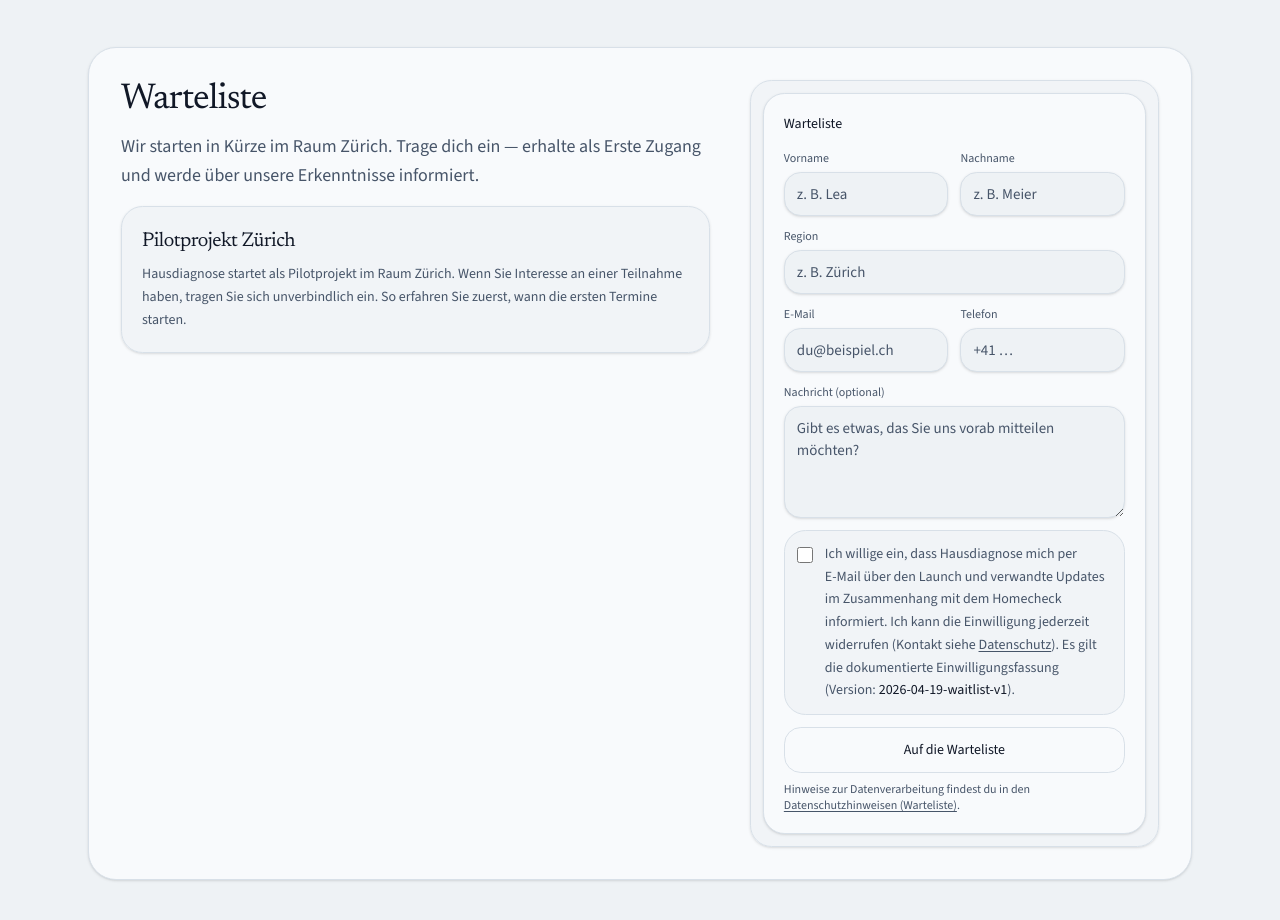
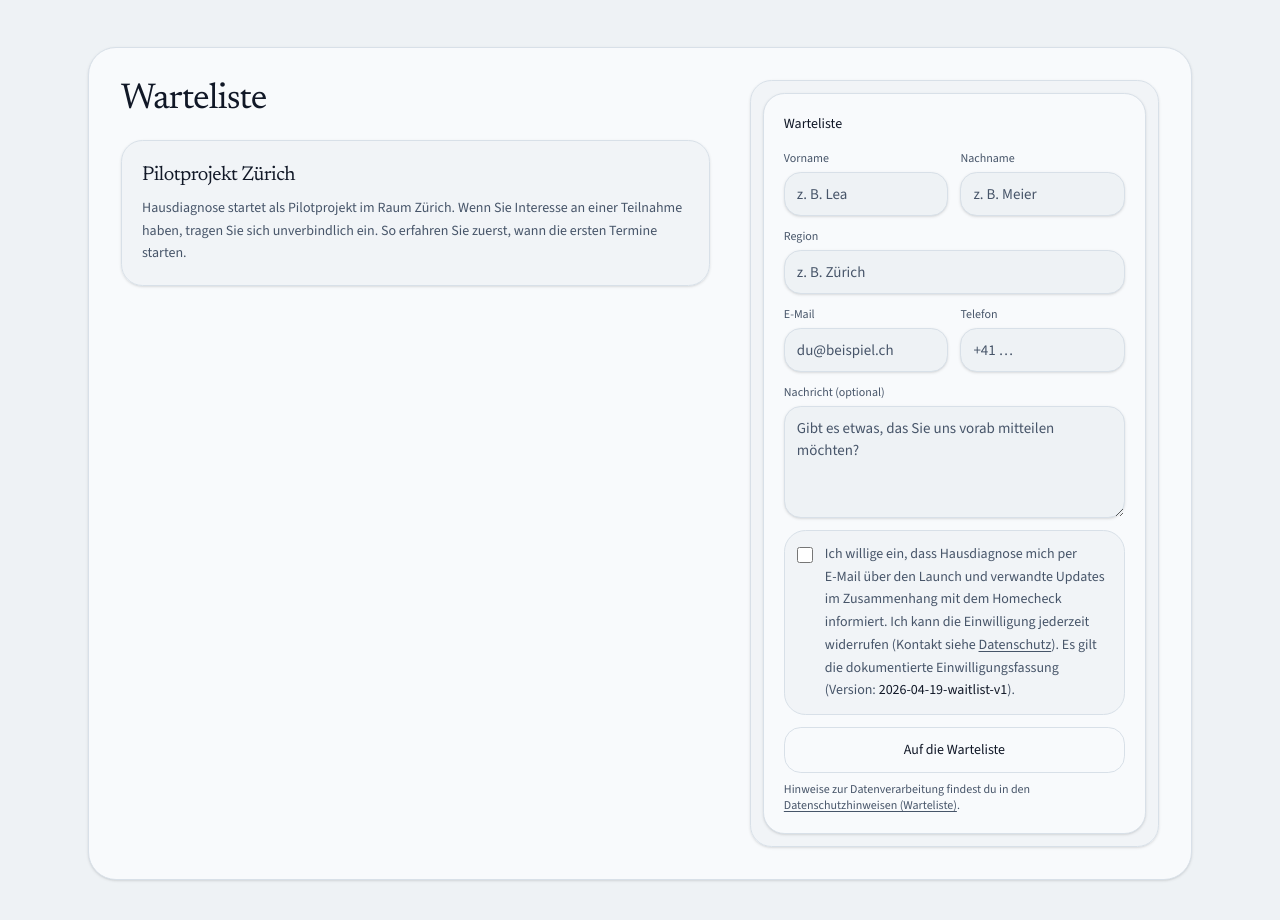
Before and after one commit to DiegoZechner/hausdiagnose, a Next.js app: page / in a window 1280 px wide. Shown: the part 2500-3420 px from the top of the page. Built offline with nearby package versions, Linux system fonts and the light colour scheme; no server answers.

Commit message:
Remove duplicate waitlist intro copy

```diff
--- a/app/page.tsx
+++ b/app/page.tsx
@@ -423,10 +423,7 @@
                   <h2 className="font-heading text-pretty text-3xl tracking-tight sm:text-4xl">
                     Warteliste
                   </h2>
-                  <p className="mt-3 text-pretty text-base leading-relaxed text-muted-foreground sm:text-lg">
-                    Wir starten in Kürze im Raum Zürich. Trage dich ein — erhalte als Erste Zugang und werde über unsere Erkenntnisse informiert.
-                  </p>
-                  <div className="mt-4 rounded-2xl border border-border bg-background/70 p-5 shadow-sm">
+                  <div className="mt-5 rounded-2xl border border-border bg-background/70 p-5 shadow-sm">
                     <div className="font-heading text-xl tracking-tight">Pilotprojekt Zürich</div>
                     <p className="mt-2 text-sm leading-relaxed text-muted-foreground">
                       Hausdiagnose startet als Pilotprojekt im Raum Zürich. Wenn Sie Interesse an einer Teilnahme
```
